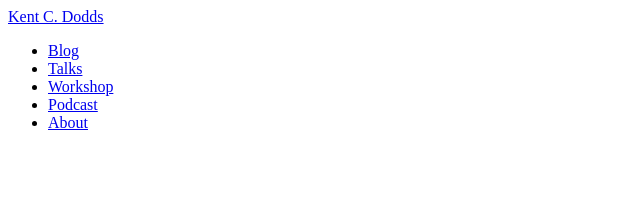
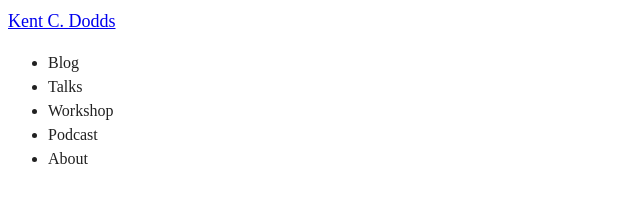
Before and after one commit to Dev-OlegM/extra-homework4, a plain HTML site: page index.html in a window 1280 px wide. Shown: the whole page, without its empty margins (0-640 px from the left). Drawn offline with Linux system fonts and the light colour scheme.

Commit message:
Add fonts style

```diff
--- a/index.html
+++ b/index.html
@@ -5,26 +5,31 @@
     <meta name="viewport" content="width=, initial-scale=1.0" />
     <meta http-equiv="X-UA-Compatible" content="ie=edge" />
     <title>Document</title>
+    <link rel="stylesheet" href="./style.css/style.css" />
+    <link
+      href="https://fonts.googleapis.com/css?family=Roboto&display=swap"
+      rel="stylesheet"
+    />
   </head>
   <body>
     <header>
-      <a href="/">Kent C. Dodds</a>
+      <a href="/" class="logo">Kent C. Dodds</a>
       <nav>
         <ul>
           <li>
-            <a href="/Blog">Blog</a>
+            <a href="/Blog" class="link">Blog</a>
           </li>
           <li>
-            <a href="/talks">Talks</a>
+            <a href="/talks" class="link">Talks</a>
           </li>
           <li>
-            <a href="/workshops">Workshop</a>
+            <a href="/workshops" class="link">Workshop</a>
           </li>
           <li>
-            <a href="/podcast">Podcast</a>
+            <a href="/podcast" class="link">Podcast</a>
           </li>
           <li>
-            <a href="/about">About</a>
+            <a href="/about" class="link">About</a>
           </li>
         </ul>
       </nav>
--- /dev/null
+++ b/style.css/style.css
@@ -0,0 +1,20 @@
+body {
+  color: #212121;
+  font-display: fallback;
+  line-height: 1.5;
+  font-size: 16px;
+}
+
+header .logo {
+  font-size: 18px;
+}
+
+header .link {
+  text-decoration: none;
+  color: #212121;
+}
+
+header .link:hover,
+header .link:focus {
+  color: #2196f3;
+}
```
